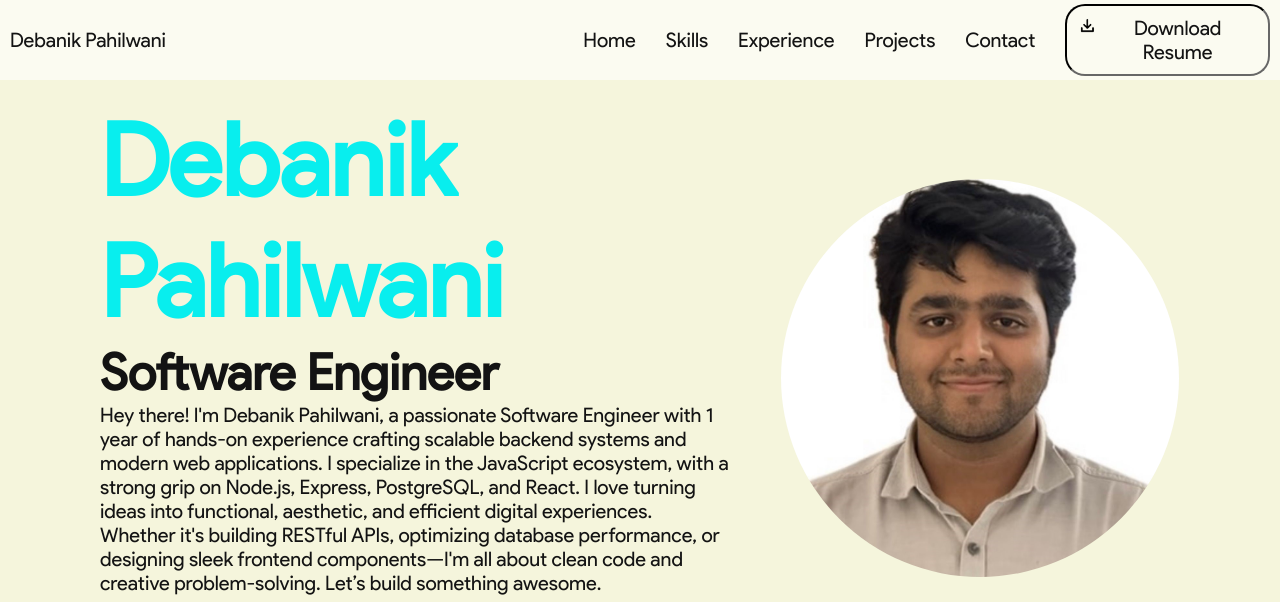
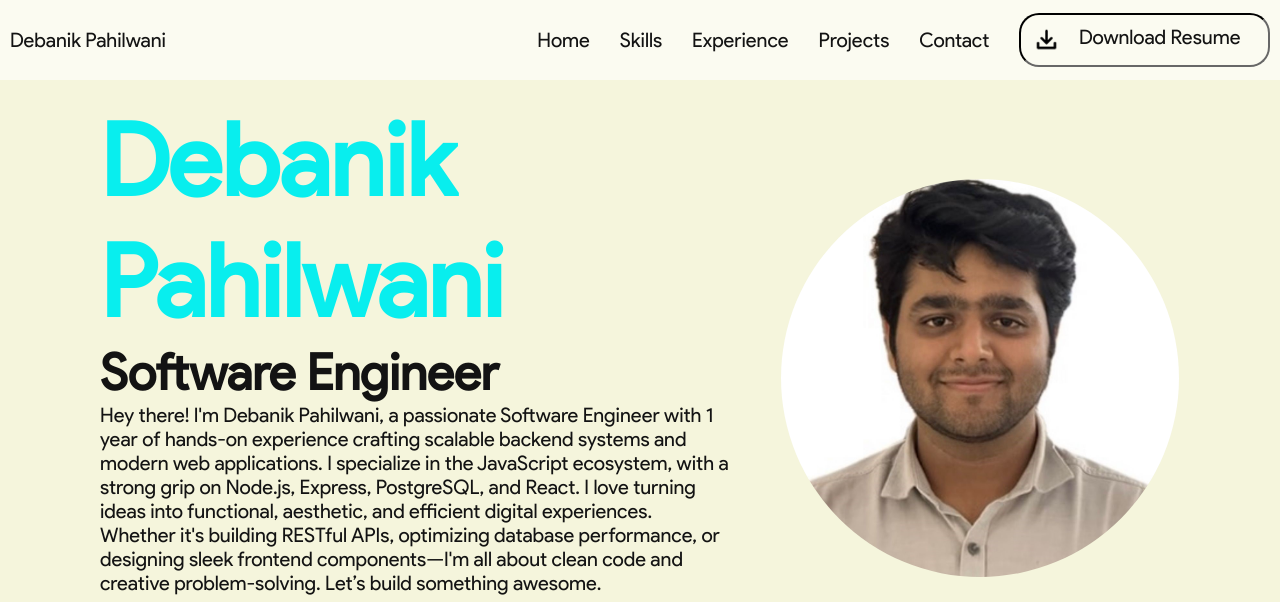
Before and after one commit to Debanikkkk/webprofile2, a plain HTML site: page index.html in a window 1280 px wide. Shown: the top 602 px of the page. Drawn offline with Linux system fonts and the light colour scheme.

Commit message:
download resume button fixed

```diff
--- a/index.html
+++ b/index.html
@@ -19,7 +19,7 @@
                     <a href="#experience-container"><li>Experience</li></a>
                     <a href="#projectsid"><li>Projects</li></a>
                     <a href="#"><li>Contact</li></a>
-                    <a href="./media/DebanikPahilwaniResume.docx"><li><button class="resume-button"><img class="download-icon"src="./media/download.png" alt="">Download Resume</button></li></a>
+                    <a href="./media/DebanikPahilwaniResume.docx"><li><button class="resume-button"><img class="download-icon"src="./media/download.png" alt=""><span class="download-text">Download Resume</span></button></li></a>
                 </ul>
             </div>
         </div>
--- a/style.css
+++ b/style.css
@@ -66,8 +66,14 @@ a{
     border-radius: 20px;
     background-color: rgb(19, 19, 19, 0);
     display: flex;
-    width: 204.73px;
+    width: 250.73px;
+    /* justify-content: space-between; */
+    gap:0px
 
+}
+
+.download-text{
+    width: 500px;
 }
 .icon{
     height: 30px;
@@ -151,7 +157,8 @@ a{
 }
 
 .download-icon {
-    width: 20px;
+    width: 30px;
+    height: 30px;
 }
 
 
```
